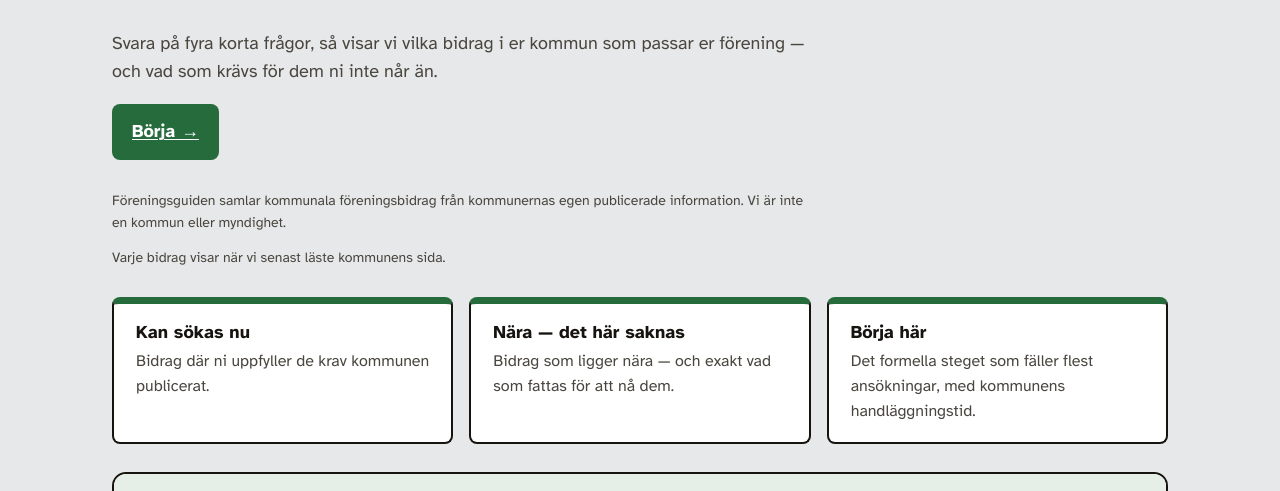
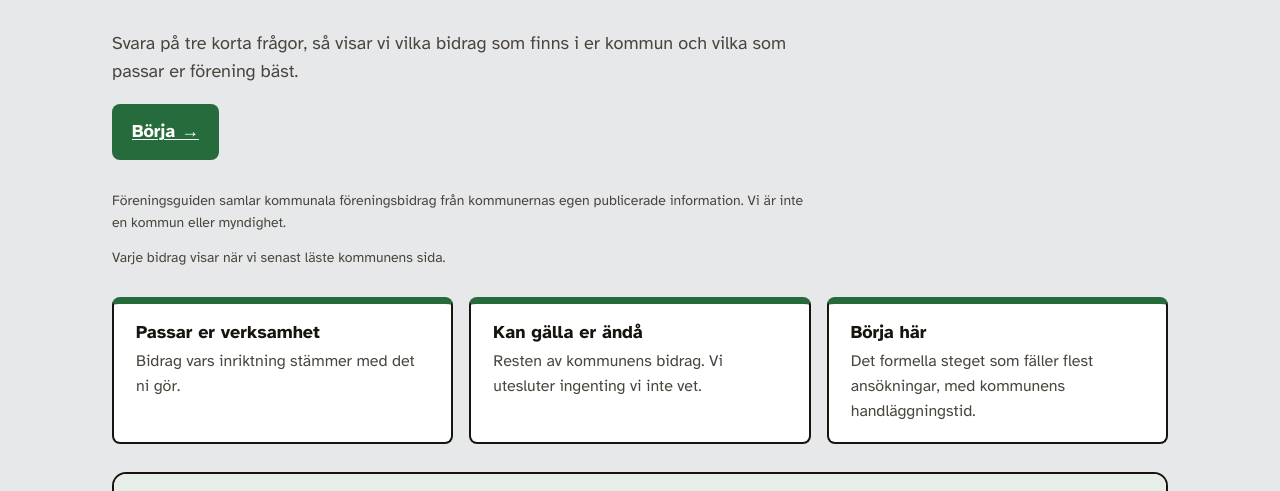
Before and after one commit to jacobstjarne-code/foreningsguiden, an Astro site: page / in a window 1280 px wide. Shown: the part 181-672 px from the top of the page. Built offline with nearby package versions, Linux system fonts and the light colour scheme; Astro itself is replaced by a stand-in of ours; no server answers.

Commit message:
fix: B4 — återställ förlorade ändringar (kollision under förra committen)
Rot: föregående commit (9eecfd5) landade med förvillat innehåll — bara
raderingen av RegistreringsHjalp.astro gick igenom korrekt, de andra
fem filerna (GUIDE_TRATT_COPY.ts, content.ts, index.astro,
bevakningKlient.ts, subscribers.ts, foreningsprofil.ts) committades
med sitt GAMLA innehåll trots att de var korrekt staged, mest troligt
en kollision med den samtidiga bakgrundsprocessen i samma worktree
mellan `git add` och `git commit`. Arbetsträdet hade hela tiden rätt
innehåll — verifierat med `git show HEAD:<fil>` mot `git diff` direkt
efter förra committen, som visade att HEAD bar den gamla texten.

Denna commit lägger tillbaka exakt samma B4-ändringar som skulle
committats förra gången (ingress tre frågor, förstasidans två kort,
kanSoka/behover-städningen, de tre kommentarfixarna för
RegistreringsHjalp-referenserna) — inget nytt innehåll, bara en
korrekt commit av det som redan var klart.

```diff
--- a/GUIDE_TRATT_COPY.ts
+++ b/GUIDE_TRATT_COPY.ts
@@ -8,7 +8,11 @@ export const TRATT = {
   // ---- Ingång ----
   start: {
     rubrik: 'Vad kan er förening söka?',
-    ingress: 'Svara på fyra korta frågor, så visar vi vilka bidrag i er kommun som passar er förening — och vad som krävs för dem ni inte når än.',
+    // B4 (Jacob 2026-08-06): B3 gjorde tratten till tre frågor och bytte
+    // gapanalys-löftet ("vad som krävs för dem ni inte når än") mot två
+    // grupper som inte påstår att något fattas — ingressen låg kvar med
+    // den gamla fyra-frågors-texten och det inaktuella löftet.
+    ingress: 'Svara på tre korta frågor, så visar vi vilka bidrag som finns i er kommun och vilka som passar er förening bäst.',
     startknapp: 'Börja',
     // "Börja om" ljög om vad knappen gör — svaren nollställs inte (sajten
     // lovar att de sparas, TRATT.besked.minne). Etiketten beskriver nu
@@ -119,19 +123,20 @@ export const TRATT = {
       kvitto: 'Länk skickad — kolla din inkorg.',
     },
 
-    // Förstasidans tre förhandsvisningskort (under rubrikerna nedan) —
+    // Förstasidans två förhandsvisningskort (under rubrikerna nedan) —
     // skrivna för att göra korten till en anledning att börja, inte en
     // beskrivning av en produkt.
-    kortUnderMatchar: 'Bidrag där ni uppfyller de krav kommunen publicerat.',
-    kortUnderSaknar: 'Bidrag som ligger nära — och exakt vad som fattas för att nå dem.',
+    //
+    // B4 (Jacob 2026-08-06): de gamla tre korten (kanSoka/behover/
+    // borjaHar) beskrev en gapanalys-modell B3 tog bort — kortet
+    // "Kan sökas nu" lovade att vi vet vilka krav föreningen uppfyller
+    // (vi sorterar, vi prövar inte), "Nära — det här saknas" lovade en
+    // gapanalys som inte längre finns. Ersatta av grupper.passar/
+    // kanGalla-rubrikerna ovan + ny kortcopy nedan. Registreringskortet
+    // (borjaHar) är oförändrat och kortUnderBorjaHar likaså.
+    kortUnderPassar: 'Bidrag vars inriktning stämmer med det ni gör.',
+    kortUnderKanGalla: 'Resten av kommunens bidrag. Vi utesluter ingenting vi inte vet.',
     kortUnderBorjaHar: 'Det formella steget som fäller flest ansökningar, med kommunens handläggningstid.',
-
-    // Grupp 1 — matchande bidrag
-    kanSoka: {
-      rubrik: 'Kan sökas nu',
-      tom: 'Inget bidrag matchar er profil fullt ut ännu — se vad som saknas nedan.',
-      // Per bidrag renderas namn, deadline, belopp ur YAML. Ingen ny copy behövs.
-    },
 
     // Kostnadsramen — bara när matchningsdata faktiskt finns (harMatchningsdata,
     // matching.ts) OCH minst ett matchat bidrag har ett parseat krontak
@@ -156,26 +161,6 @@ export const TRATT = {
     sumFotnotOkantEtt: 'Ett bidrag saknar',
     sumFotnotOkantFlera: '{antal} bidrag saknar',
 
-    // Grupp 2 — nära-matchningar med vad som saknas
-    behover: {
-      rubrik: 'Nära — det här saknas',
-      // Per bidrag: konkret vad som fattas. Mallar för de vanliga fallen.
-      // saknarTid (verksamhetstid) BORTTAGEN 2026-08-02 (G7) — samma skäl
-      // som fraga_tid ovan, matchBidrag kan inte längre producera det skälet.
-      saknarMedlemmar: 'Kräver minst {krav} medlemmar — ni angav {angivet}.',
-      saknarTyp: 'Riktar sig till {krav}. Stämmer det in på er verksamhet? Justera svaret ovan.',
-      saknarRegistrering: 'Kräver att föreningen är registrerad som bidragsberättigad i kommunen — se Börja här nedan.',
-      // C3/D2 (ÅTGÄRDSSPEC, 2026-08-03 kväll): "Nära — det här saknas"
-      // påstår att vi känner till HELA kravbilden för bidraget — sant
-      // bara när D1 är uppfyllt (krav_status: verifierad + minst tre
-      // krav). Är kraven inte kartlagda ännu hamnar bidraget här i
-      // stället, länkat till källan (VOID_MARK.kallaKnappMall,
-      // content.ts — samma "Läs på {host}"-fras som VoidMark) i stället
-      // för ett gissat gap. Ingen ny brödtext — Code hittar inte på
-      // prosa; rubriken (Jacobs egna ord) och källänken bär beskedet.
-      rubrikOkartlagd: 'Kan gälla er — kraven inte kartlagda ännu',
-    },
-
     // Grupp 3 — Börja här (registreringsbeskedet). Produktens skarpaste ögonblick.
     // Visas när fraga_sokt == nej/osaker, ELLER när ett bidrag kräver registrering.
     borjaHar: {
@@ -192,10 +177,10 @@ export const TRATT = {
     },
 
     // SPEC B3 (Design, runda 6, 2026-08-06), D-B — trattens NYA
-    // beskedsmodell. Ersätter INTE kanSoka/behover/borjaHar ovan (de
-    // används fortfarande av förstasidans förhandsvisningskort och av
-    // registrera-sidan, oförändrat) — det här är en egen, parallell
-    // grupp-modell bara för trattens beskedskärm.
+    // beskedsmodell. borjaHar ovan lever kvar oförändrat (registrera-
+    // sidan). kanSoka/behover (trattens gamla tregruppsmodell) och
+    // förstasidans kort som beskrev dem är borttagna i B4 — samma
+    // rubriker (passar/kanGalla nedan) används nu även på förstasidan.
     //
     // "Vad Code behöver veta" §5: grupperna bär listan i ALLA tre
     // sökt-lägena, byter aldrig struktur på ett svar. Bara blocket
--- a/src/lib/bevakningKlient.ts
+++ b/src/lib/bevakningKlient.ts
@@ -2,8 +2,8 @@
  * bevakningKlient.ts — Klientsidan hämtning av bevakningsräknaren
  * (/api/bevakningsantal, subscribers.ts countSubscribersByKommun). Live ur
  * Redis vid varje sidvisning, ingen cache — därför en fetch, inte inbakat i
- * den statiska HTML:en. Delad av kommunsidan, VantelistaFlode.astro och
- * RegistreringsHjalp.astro så alla tre visar samma golv-logik.
+ * den statiska HTML:en. Delad av kommunsidan och VantelistaFlode.astro
+ * så båda visar samma golv-logik.
  */
 
 export const BEVAKNING_GOLV = 3;
--- a/src/lib/content.ts
+++ b/src/lib/content.ts
@@ -41,7 +41,7 @@ export const AVSANDARE = 'Redaktionen Föreningsguiden';
 export const START = {
   metaTitle: 'Vet vad din förening kan söka — Föreningsguiden',
   metaDescription:
-    'Svara på fyra korta frågor, så visar vi vilka bidrag i er kommun som passar er förening — och vad som krävs för dem ni inte når än.',
+    'Svara på tre korta frågor, så visar vi vilka bidrag som finns i er kommun och vilka som passar er förening bäst.',
   h1: 'Kommunala föreningsbidrag, samlade på ett ställe',
   hero:
     'Varje kommun har egna bidrag, egna blanketter och egna sista datum. Föreningsguiden samlar dem kommun för kommun, så att din förening ser vad den kan söka och hinner söka i tid.',
--- a/src/lib/foreningsprofil.ts
+++ b/src/lib/foreningsprofil.ts
@@ -6,8 +6,8 @@
  * Redis (den kräver en e-postadress som nyckel) — försök aldrig återanvända
  * Redis-mönstret här. Den bestående föreningsprofilen ("samma lagring som
  * bevakningen") är subscribers.ts Subscriber.foreningsprofil-fältet, som
- * fylls i FÖRST när en e-post fångas (se RegistreringsHjalp.astro) genom
- * att denna localStorage-profil mergas in.
+ * fylls i FÖRST när en e-post fångas (framtida utkastflöde) genom att
+ * denna localStorage-profil mergas in.
  *
  * Alla funktioner no-opar defensivt om localStorage saknas — output:'static'
  * (astro.config.mjs) kör src/lib i Node vid bygge, och även om modulen
--- a/src/lib/subscribers.ts
+++ b/src/lib/subscribers.ts
@@ -59,8 +59,8 @@ export interface Subscriber {
   // Bara de kommuner som faktiskt frågats om finns med som nycklar.
   giltighetArsmoten?: Record<string, string>;
   // Matchningstrattens bestående profil (turn-11) — mergas in FÖRST när en
-  // e-post fångas (RegistreringsHjalp.astro/framtida utkastflöde). Fram
-  // tills dess lever profilen bara i localStorage (foreningsprofil.ts).
+  // e-post fångas (framtida utkastflöde). Fram tills dess lever profilen
+  // bara i localStorage (foreningsprofil.ts).
   // Samma "läs-och-mergea, aldrig blind overwrite"-skydd som ovan.
   foreningsprofil?: Foreningsprofil;
 }
--- a/src/pages/index.astro
+++ b/src/pages/index.astro
@@ -59,12 +59,12 @@ const harOlastIForhandsvisning = kommandeDeadlines.some((e) => e.deadlineStatus
 
   <div class="start-forhandsvisning">
     <div class="fg-card start-forhandsvisning__kort">
-      <h3>{TRATT.besked.kanSoka.rubrik}</h3>
-      <p>{TRATT.besked.kortUnderMatchar}</p>
+      <h3>{TRATT.besked.grupper.passar}</h3>
+      <p>{TRATT.besked.kortUnderPassar}</p>
     </div>
     <div class="fg-card start-forhandsvisning__kort">
-      <h3>{TRATT.besked.behover.rubrik}</h3>
-      <p>{TRATT.besked.kortUnderSaknar}</p>
+      <h3>{TRATT.besked.grupper.kanGalla}</h3>
+      <p>{TRATT.besked.kortUnderKanGalla}</p>
     </div>
     <div class="fg-card start-forhandsvisning__kort">
       <h3>{TRATT.besked.borjaHar.rubrik}</h3>
```
